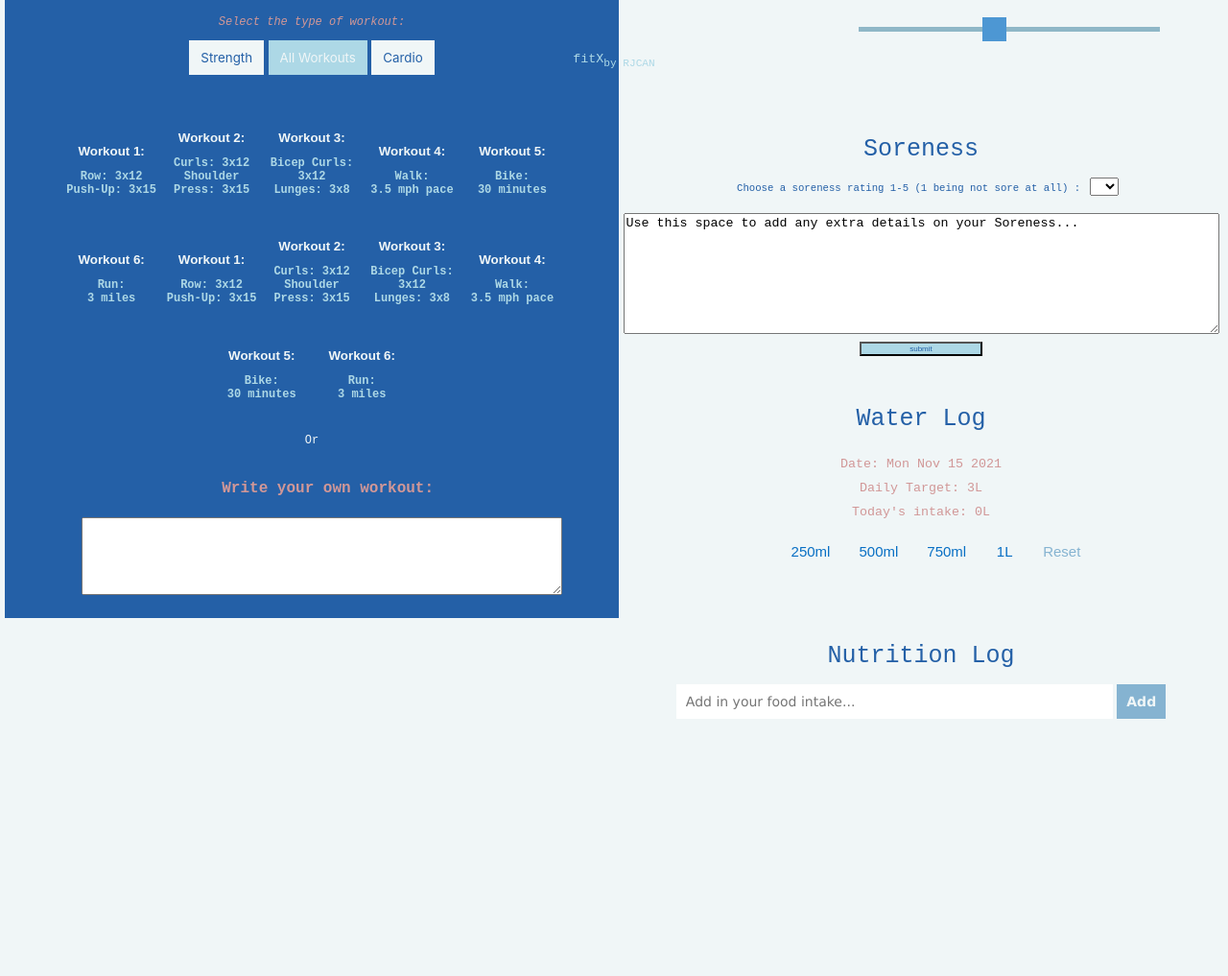
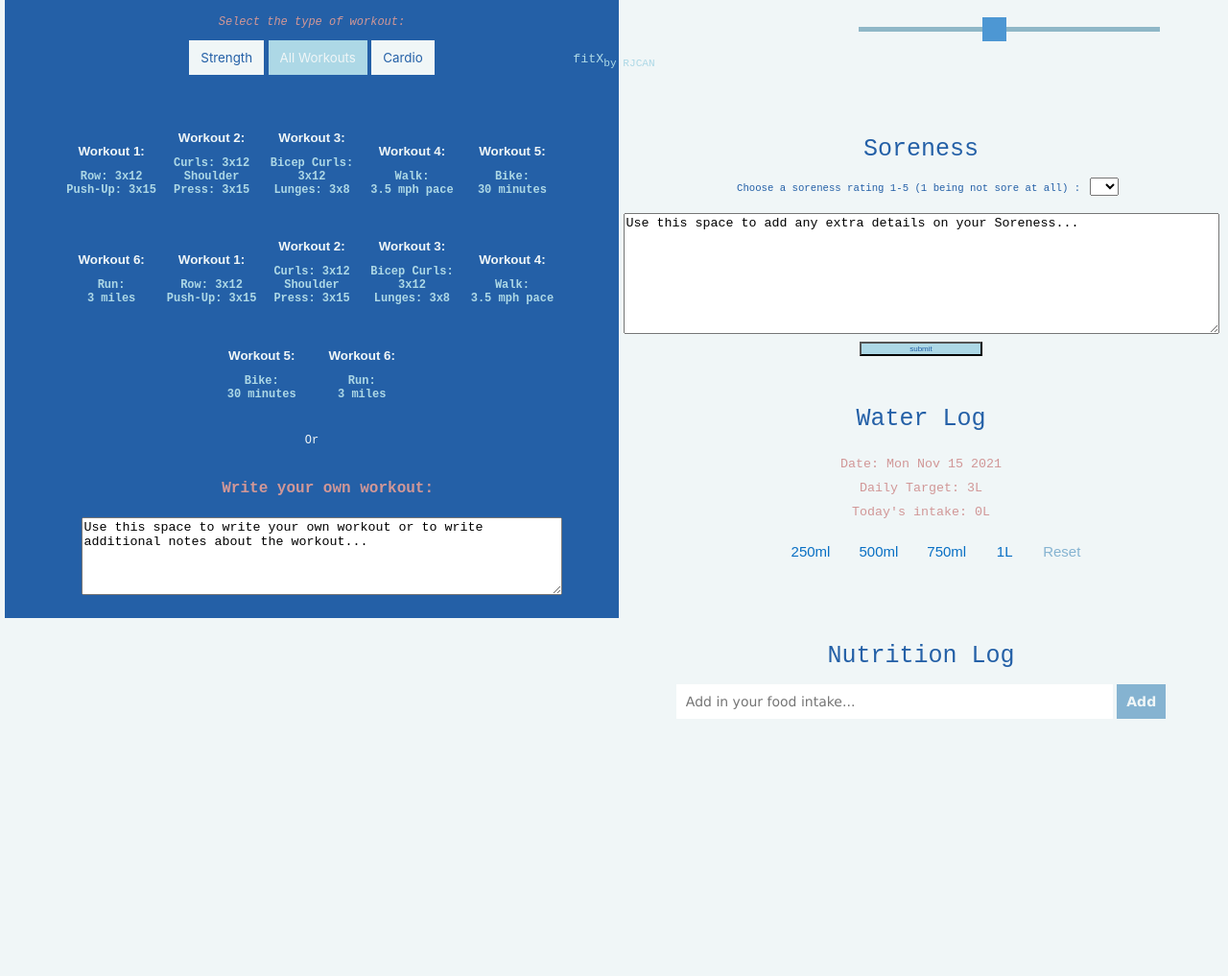
Before and after one commit to reganjanssen/eecs-448-project4, a plain HTML site: page HTML/monday.html in a window 1280 px wide. Shown: the part 704-1721 px from the top of the page at 96% size. Drawn offline with Linux system fonts and the light colour scheme.

Commit message:
update monday.html

```diff
--- a/HTML/monday.html
+++ b/HTML/monday.html
@@ -253,7 +253,7 @@ Date: Nov. 18, 2021
                     <div class="workoutDisplay" style="text-align: center;">
                         <h4>Write your own workout:</h4>
                         <form id="userWorkout" style="padding-left: 20px;">
-                                <textarea name="workout" cols="60" rows="5" ></textarea>
+                                <textarea name="workout" cols="60" rows="5" >Use this space to write your own workout or to write additional notes about the workout...</textarea>
                         </form></header>
                     </div>
 
```
